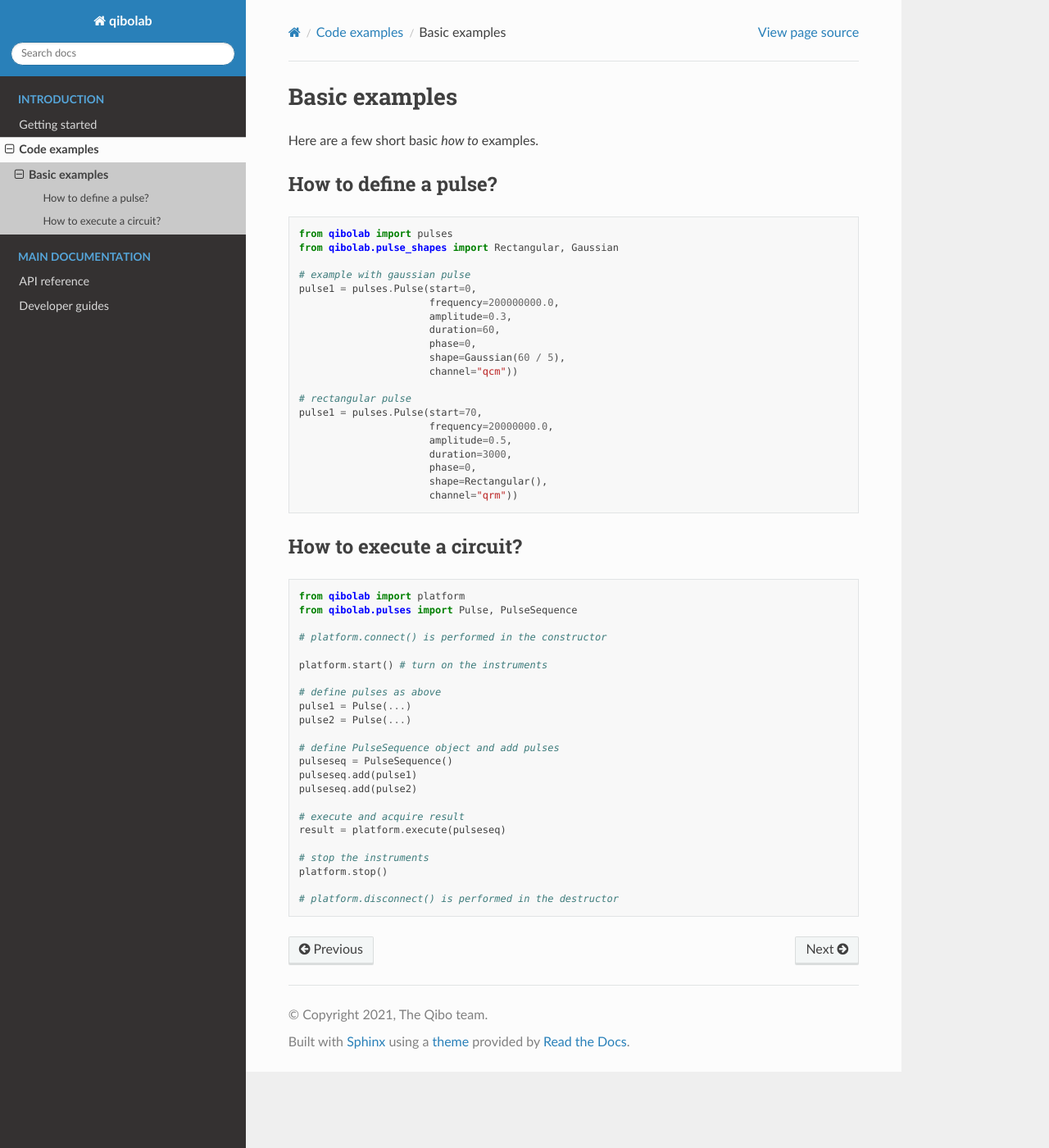
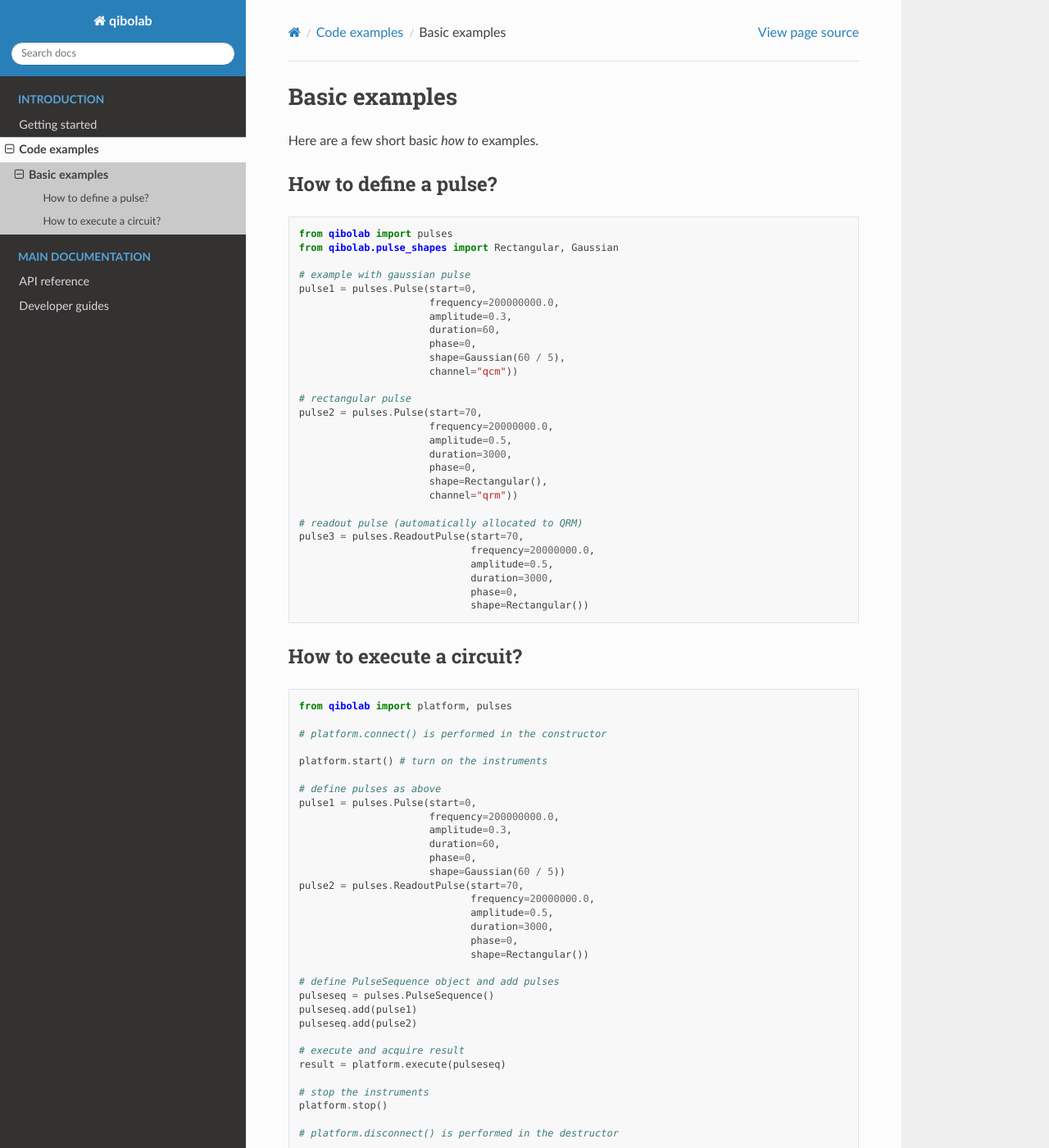
Before and after one commit to qiboteam/qibolab, a Sphinx documentation site: the page built from doc/source/code-examples/basic.rst, in a window 1280 px wide and 1400 px high. Shown: the whole window at 82% size. Built offline with Sphinx 7.4.7 and the Read the Docs theme 2.0.0, drawn with Linux system fonts in a browser that asks for light colours.

Commit message:
Update docs

```diff
--- a/doc/source/code-examples/basic.rst
+++ b/doc/source/code-examples/basic.rst
@@ -21,13 +21,21 @@ How to define a pulse?
                           channel="qcm"))
 
     # rectangular pulse
-    pulse1 = pulses.Pulse(start=70,
+    pulse2 = pulses.Pulse(start=70,
                           frequency=20000000.0,
                           amplitude=0.5,
                           duration=3000,
                           phase=0,
                           shape=Rectangular(),
                           channel="qrm"))
+
+    # readout pulse (automatically allocated to QRM)
+    pulse3 = pulses.ReadoutPulse(start=70,
+                                 frequency=20000000.0,
+                                 amplitude=0.5,
+                                 duration=3000,
+                                 phase=0,
+                                 shape=Rectangular())
 
 
 How to execute a circuit?
@@ -36,19 +44,28 @@ How to execute a circuit?
 
 .. code-block::  python
 
-    from qibolab import platform
-    from qibolab.pulses import Pulse, PulseSequence
+    from qibolab import platform, pulses
 
     # platform.connect() is performed in the constructor
 
     platform.start() # turn on the instruments
 
     # define pulses as above
-    pulse1 = Pulse(...)
-    pulse2 = Pulse(...)
+    pulse1 = pulses.Pulse(start=0,
+                          frequency=200000000.0,
+                          amplitude=0.3,
+                          duration=60,
+                          phase=0,
+                          shape=Gaussian(60 / 5))
+    pulse2 = pulses.ReadoutPulse(start=70,
+                                 frequency=20000000.0,
+                                 amplitude=0.5,
+                                 duration=3000,
+                                 phase=0,
+                                 shape=Rectangular())
 
     # define PulseSequence object and add pulses
-    pulseseq = PulseSequence()
+    pulseseq = pulses.PulseSequence()
     pulseseq.add(pulse1)
     pulseseq.add(pulse2)
 
```
Also changed, not shown: README.md (+1 -1 lines).
